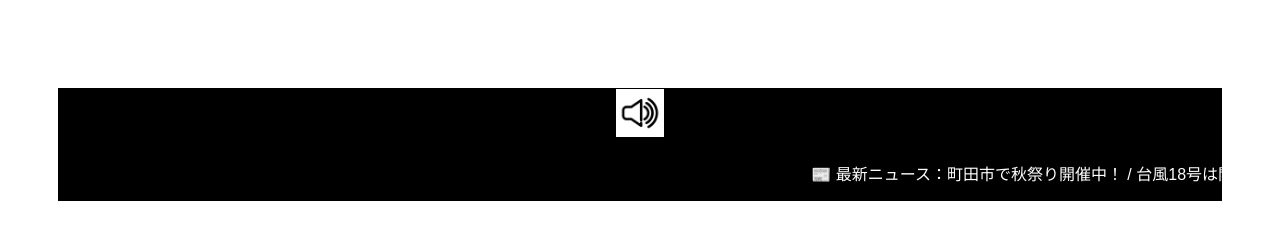
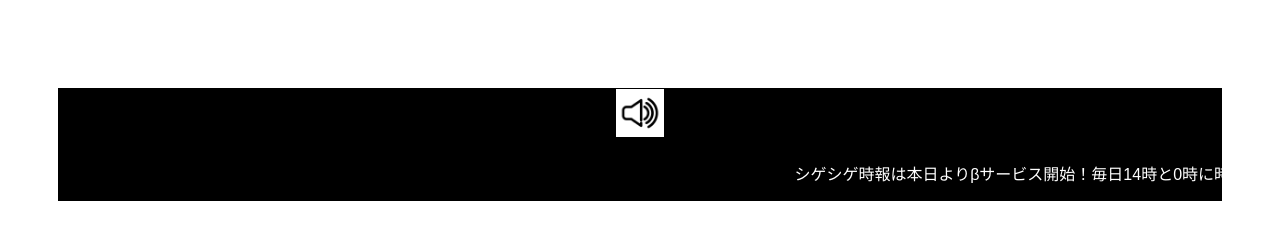
Before and after one commit to dabin2011/jihou-server, a website: page public/index.html in a window 1280 px wide. Drawn offline with Linux system fonts and the light colour scheme.

Commit message:
Update index.html

```diff
--- a/public/index.html
+++ b/public/index.html
@@ -26,7 +26,7 @@
     <!-- ニュースバー（黒背景内に配置） -->
     <div id="news-bar">
       <div class="news-text">
-        📰 最新ニュース：町田市で秋祭り開催中！ / 台風18号は関東から離れつつあります / 為替は1ドル＝149円台で推移中
+        シゲシゲ時報は本日よりβサービス開始！毎日14時と0時に時報が表示されます。※現在β版のため正確ではない場合があります。
       </div>
     </div>
   </div>
```
